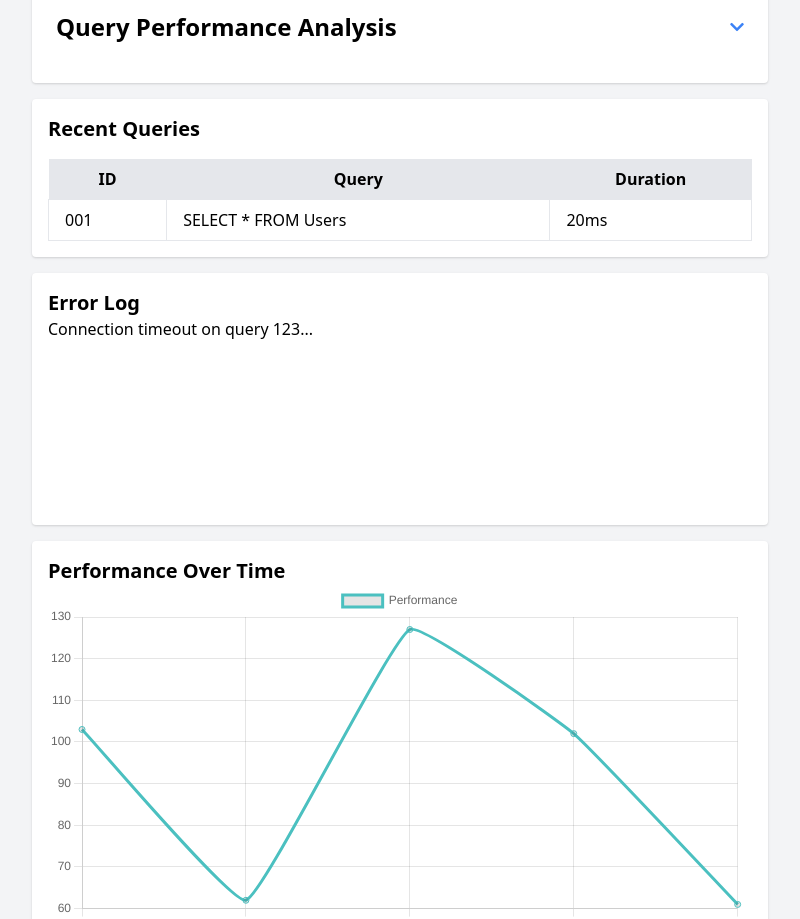
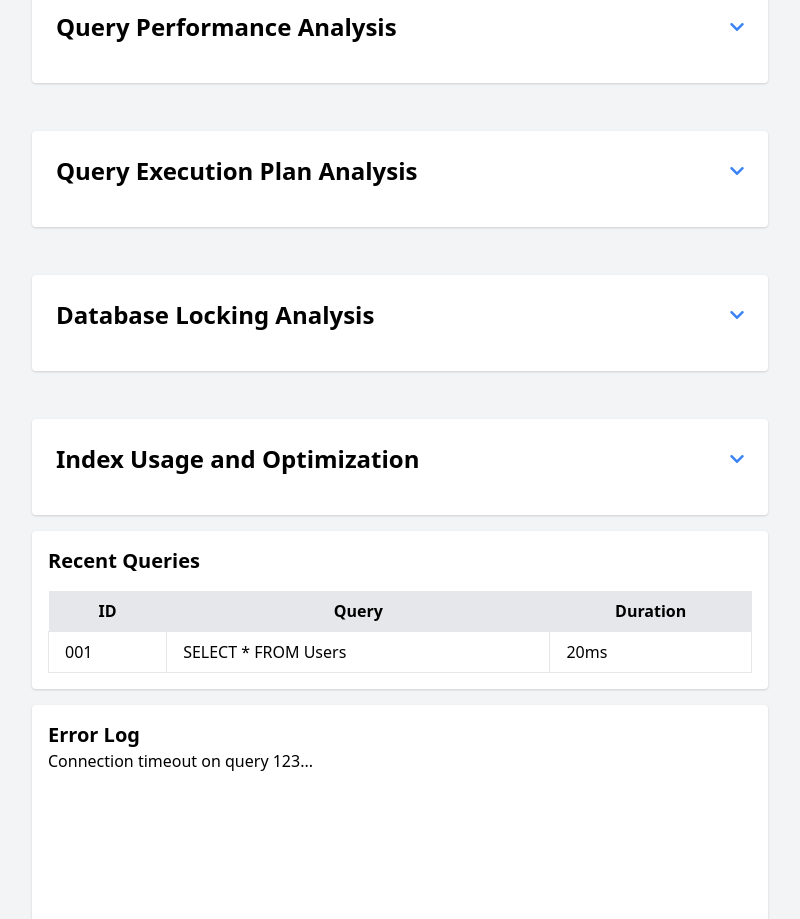
Before and after one commit to NoManNayeem/SQLHealthCheck, an Electron app: page src/index.html in a window 800 px wide. Shown: the part 920-1839 px from the top of the page. Drawn offline with nearby package versions, Linux system fonts and the light colour scheme.

Commit message:
Added more taggle-able Sections

```diff
--- a/src/index.html
+++ b/src/index.html
@@ -243,6 +243,51 @@
             </div>
         </div>
 
+        <!-- Query Execution Plan Analysis Section -->
+        <div class="col-span-1 md:col-span-3 bg-white p-6 shadow rounded mt-8">
+            <div class="flex justify-between items-center mb-4">
+                <h2 class="font-bold text-2xl">Query Execution Plan Analysis</h2>
+                <button id="toggleExecutionPlanBtn" class="text-blue-500 hover:text-blue-700 focus:outline-none"
+                    onclick="toggleVisibility('executionPlanContent', 'toggleExecutionPlanIcon')">
+                    <i id="toggleExecutionPlanIcon" class="fas fa-chevron-down"></i>
+                </button>
+            </div>
+            <div id="executionPlanContent" class="hidden">
+                <!-- Add graphical representations of query execution plans here -->
+            </div>
+        </div>
+
+
+        <!-- Database Locking Analysis Section -->
+        <div class="col-span-1 md:col-span-3 bg-white p-6 shadow rounded mt-8">
+            <div class="flex justify-between items-center mb-4">
+                <h2 class="font-bold text-2xl">Database Locking Analysis</h2>
+                <button id="toggleLockingAnalysisBtn" class="text-blue-500 hover:text-blue-700 focus:outline-none"
+                    onclick="toggleVisibility('lockingAnalysisContent', 'toggleLockingAnalysisIcon')">
+                    <i id="toggleLockingAnalysisIcon" class="fas fa-chevron-down"></i>
+                </button>
+            </div>
+            <div id="lockingAnalysisContent" class="hidden">
+                <!-- Add information about database locks and blocking queries here -->
+            </div>
+        </div>
+
+
+
+        <!-- Index Usage and Optimization Section -->
+        <div class="col-span-1 md:col-span-3 bg-white p-6 shadow rounded mt-8">
+            <div class="flex justify-between items-center mb-4">
+                <h2 class="font-bold text-2xl">Index Usage and Optimization</h2>
+                <button id="toggleIndexOptimizationBtn" class="text-blue-500 hover:text-blue-700 focus:outline-none"
+                    onclick="toggleVisibility('indexOptimizationContent', 'toggleIndexOptimizationIcon')">
+                    <i id="toggleIndexOptimizationIcon" class="fas fa-chevron-down"></i>
+                </button>
+            </div>
+            <div id="indexOptimizationContent" class="hidden">
+                <!-- Add information about index usage and recommendations for optimization here -->
+
+            </div>
+        </div>
 
 
         <!-- Recent Queries Table -->
```
Lines whose indentation alone changed are shown as unchanged.
